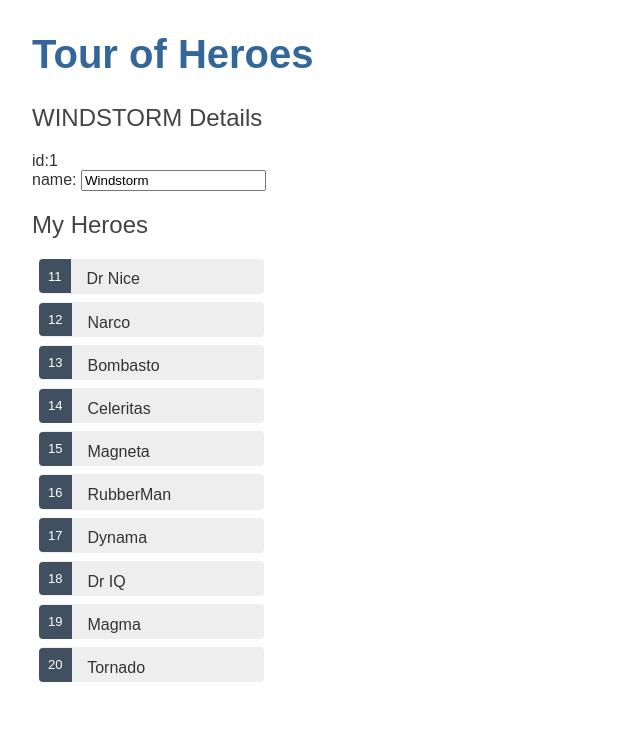
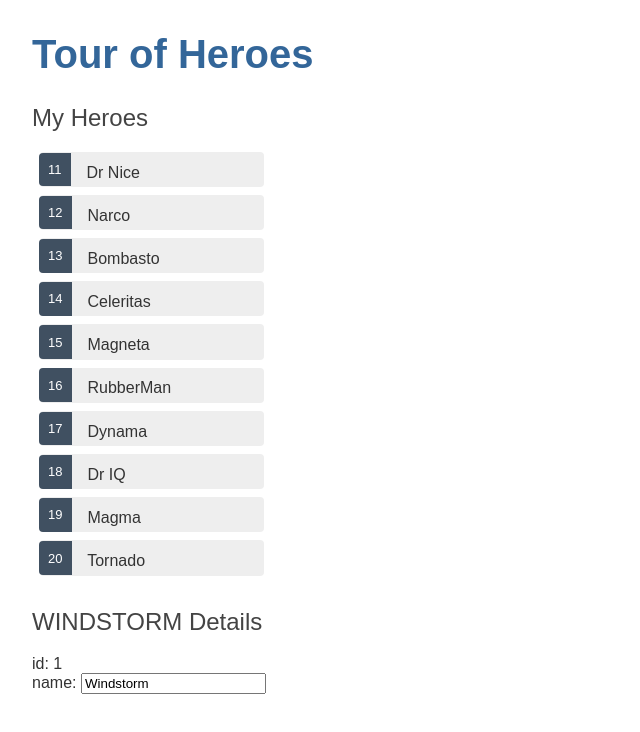
Before and after one commit to kveola13/bug-free-octo-winner, an Angular app in the folder angular/angular-tour-of-heroes/: page / in a window 1280 px wide. Shown: the top 732 px of the page, without its empty margins (0-640 px from the left). Built offline with nearby package versions, Linux system fonts and the light colour scheme.

Commit message:
added service

```diff
--- a/angular/angular-tour-of-heroes/src/app/heroes/heroes.component.html
+++ b/angular/angular-tour-of-heroes/src/app/heroes/heroes.component.html
@@ -1,10 +1,3 @@
-<h2>{{hero.name | uppercase}} Details</h2>
-<div><span>id:</span>{{hero.id}}</div>
-<div>
-    <label>name:
-        <input [(ngModel)]="hero.name" placeholder="name"/>
-    </label>
-</div>
 <h2>My Heroes</h2>
 <ul class="heroes">
     <li
@@ -14,3 +7,5 @@
         <span class="badge">{{hero.id}}</span> {{hero.name}}
     </li>
 </ul>
+
+<app-hero-detail [hero]="selectedHero"></app-hero-detail>
```
Also changed, not shown: angular/angular-tour-of-heroes/src/app/hero.service.ts (added, +9 -0 lines), 1 other file (tests, documents, lock files or other folders).
